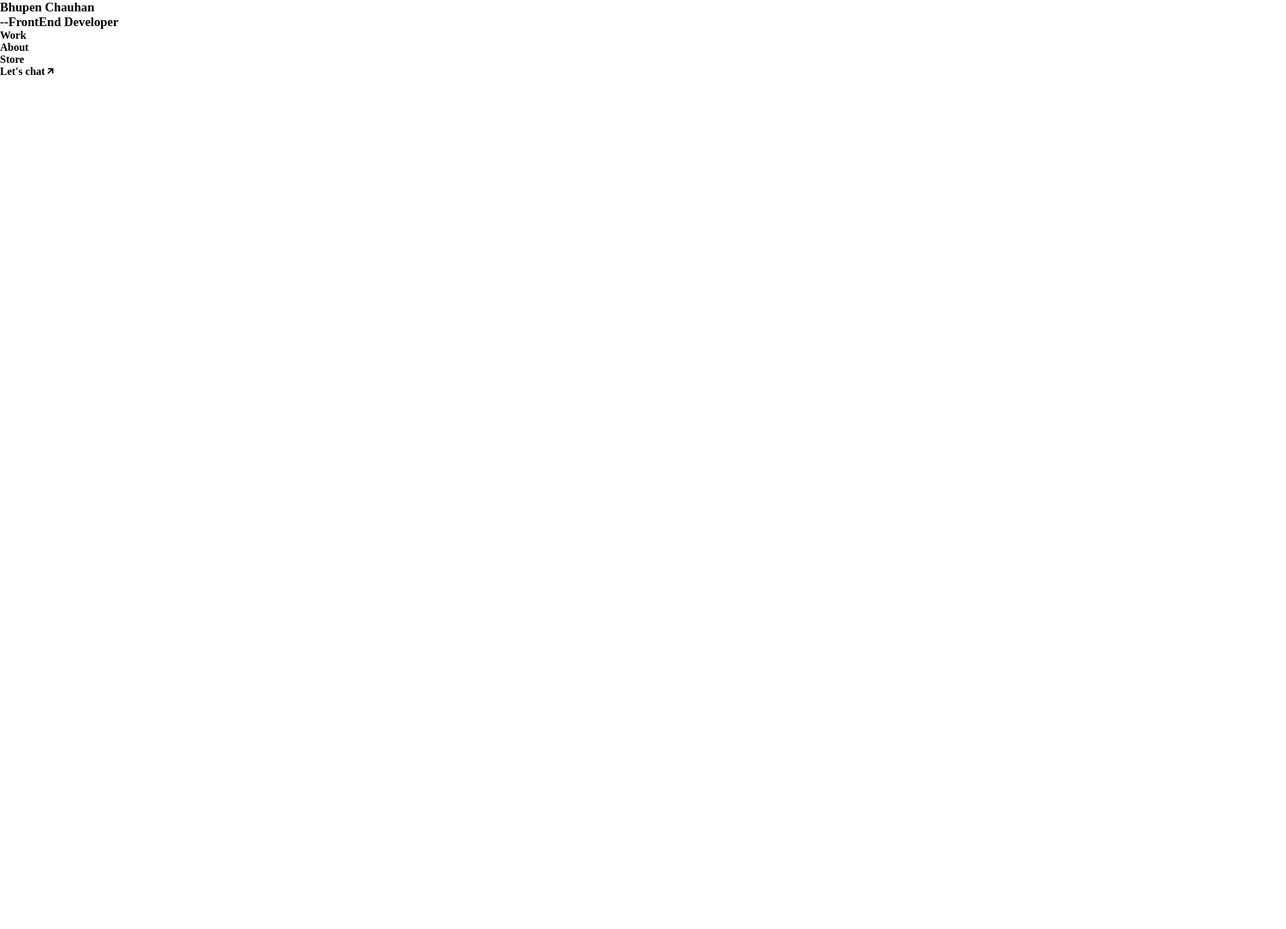
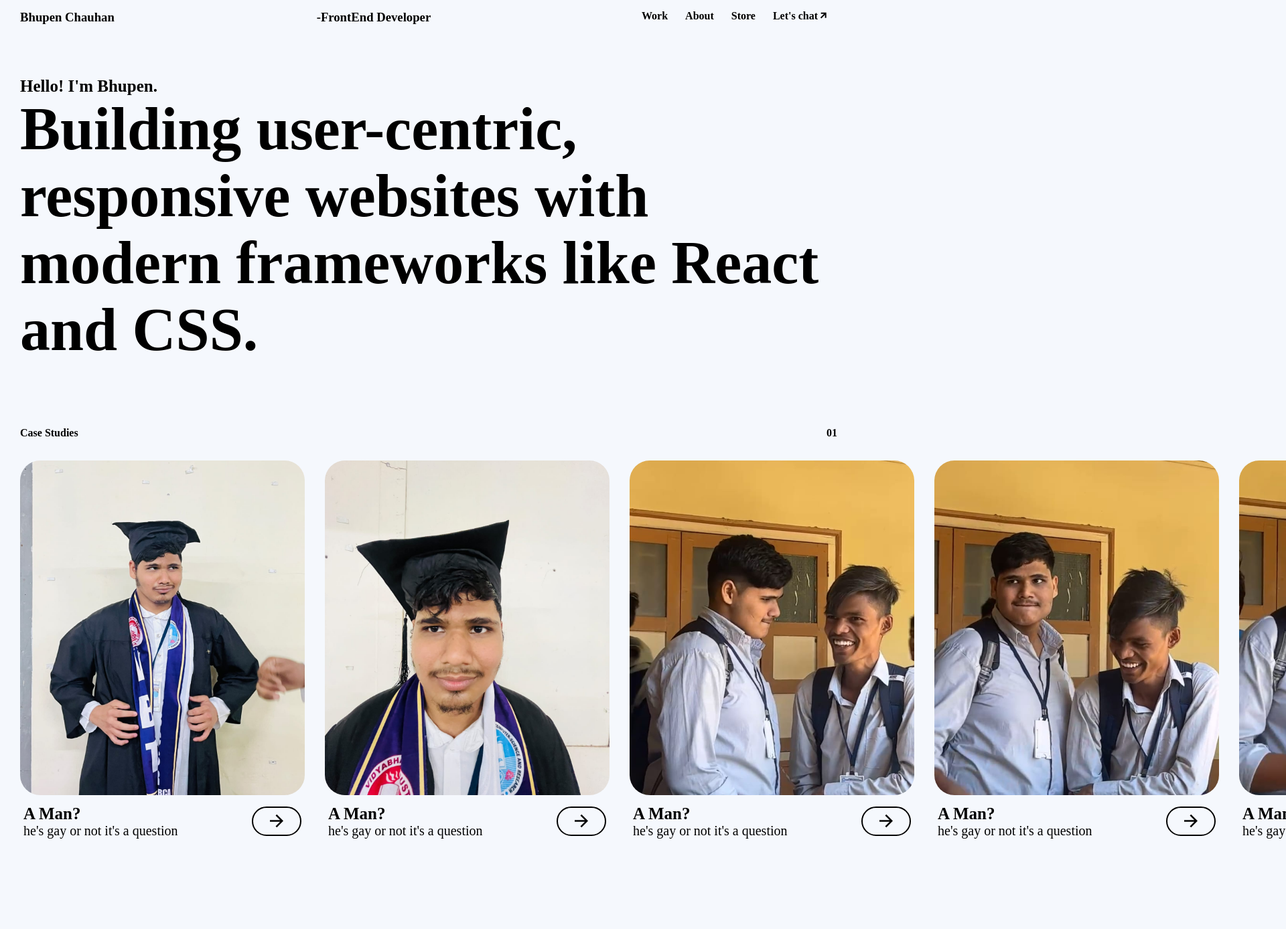
Before and after one commit to Bhupen05/Frontend, a plain HTML site: page Projects/third/index.html in a window 1280 px wide. Shown: the top 1388 px of the page at 67% size, 1920 px wide, since content can reach past the window. Before the commit the page ends 800 px from the top, so only its background shows below. Drawn offline with nearby package versions, Linux system fonts and the light colour scheme.

Commit message:
completed

```diff
--- a/Projects/third/index.html
+++ b/Projects/third/index.html
@@ -13,7 +13,7 @@
     <div id="main">
         <nav>
             <h3>Bhupen Chauhan</h3>
-            <h3>--FrontEnd Developer</h3>
+            <h3>-FrontEnd Developer</h3>
             <div id="right">
                 <h4>Work</h4>
                 <h4>About</h4>
@@ -21,7 +21,73 @@
                 <h4>Let's chat<i class="ri-arrow-right-up-line"></i></h4>
             </div>
         </nav>
+        <div id="hero">
+            <h6>Hello! I'm Bhupen.</h6>
+            <h1>Building user-centric, responsive websites with modern frameworks like React and CSS.</h1>
+        </div>
+        <div id="case">
+            <div id="top">
+                <h4>Case Studies</h4>
+                <h4>01</h4>
+            </div>
+            <div id="cards">
+                <div id="studies">
+                    <img src="./WhatsApp Image 2025-09-01 at 21.12.47_95a5f7fc.jpg" alt="">
+                <div id="bottom">
 
+                    <div id="txt">
+                        <h3>A Man?</h3>
+                        <h5>he's gay or not it's a question</h5>
+                    </div>
+                    <i class="ri-arrow-right-line"></i>
+                </div>
+            </div>
+             <div id="studies">
+                <img src="./WhatsApp Image 2025-09-01 at 21.13.10_d1637fab.jpg" alt="">
+                <div id="bottom">
+
+                    <div id="txt">
+                        <h3>A Man?</h3>
+                        <h5>he's gay or not it's a question</h5>
+                    </div>
+                    <i class="ri-arrow-right-line"></i>
+                </div>
+            </div>
+             <div id="studies">
+                <img src="./WhatsApp Image 2025-09-02 at 18.27.30_310a7659.jpg" alt="">
+                <div id="bottom">
+
+                    <div id="txt">
+                        <h3>A Man?</h3>
+                        <h5>he's gay or not it's a question</h5>
+                    </div>
+                    <i class="ri-arrow-right-line"></i>
+                </div>
+            </div>
+             <div id="studies">
+                <img src="./WhatsApp Image 2025-09-02 at 18.27.30_dd8599f8.jpg" alt="">
+                <div id="bottom">
+
+                    <div id="txt">
+                        <h3>A Man?</h3>
+                        <h5>he's gay or not it's a question</h5>
+                    </div>
+                    <i class="ri-arrow-right-line"></i>
+                </div>
+            </div>
+            <div id="studies">
+                <img src="./WhatsApp Image 2025-09-02 at 18.27.30_e5c14d40.jpg" alt="">
+                <div id="bottom">
+
+                    <div id="txt">
+                        <h3>A Man?</h3>
+                        <h5>he's gay or not it's a question</h5>
+                    </div>
+                    <i class="ri-arrow-right-line"></i>
+                </div>
+            </div>
+        </div>
+        </div>
     </div>
 </body>
 
--- a/Projects/third/style.css
+++ b/Projects/third/style.css
@@ -2,8 +2,107 @@
     margin: 0;
     padding: 0;
     box-sizing: border-box;
+    background: #F5F8FD;
 }
 html,body{
     width: 100%;
     height: 100%;
 }
+nav{
+    width: 100%;
+    height: 100px;
+    display: flex;
+    padding: 15px 30px;
+    justify-content: space-between;
+}
+nav #right{
+    width: 25%;
+    display:flex;
+    justify-content: space-around;
+}
+
+#hero{
+    width: 100%;
+    height: 100%;
+    padding: 15px 30px;
+}
+#hero h6{
+    font-size: 25px;
+}
+#hero h1{
+    font-size: 90px;
+    font-weight: 900;
+    line-height: 100px;
+
+}
+
+#case{
+    width: 100%;
+    height: 100vh;
+    padding: 80px 30px 20px 30px;
+}
+
+#case #top{
+    width: 100%;
+    height: 50px;
+    /* padding-top: 80px; */
+    /* background: #000; */
+    justify-content: space-between;
+    display: flex;
+}
+#cards{
+    width: 100%;
+    height: 100%;
+    display: flex;
+    gap: 30px;
+    justify-content: space-around;
+}
+
+#case #studies{
+    width: 100%;
+    height: 30%;
+
+}
+
+
+
+#case #studies img{
+    width: 425px;
+    height: 500px;
+    object-fit: cover;
+    border-radius: 30px;
+}
+
+#case #studies #bottom{
+    width: 425px;
+    justify-content: space-between;
+    height: 70px;
+    display: flex;
+    align-items: center;
+    padding: 30px 5px;
+}
+
+#case #studies #bottom i{
+    /* width: 100px;
+    height: 50px; */
+    border-radius: 30px;
+    padding: 3px 20px;
+    font-size: 30px;
+    font-weight: 100;
+    border: 2px solid black;
+}
+
+#case #studies #bottom i:hover{
+    background: #000;
+    color: #F5F8FD;
+}
+
+
+#case #studies #bottom h3{
+    font-size: 25px;
+}
+
+#case #studies #bottom H5{
+    font-weight: 100;
+    font-size: 20PX;
+}
```
Also changed, not shown: Projects/third/WhatsApp Image 2025-09-01 at 21.12.47_95a5f7fc.jpg (added), Projects/third/WhatsApp Image 2025-09-01 at 21.13.10_d1637fab.jpg (added), Projects/third/WhatsApp Image 2025-09-02 at 18.27.30_310a7659.jpg (added), Projects/third/WhatsApp Image 2025-09-02 at 18.27.30_dd8599f8.jpg (added), Projects/third/WhatsApp Image 2025-09-02 at 18.27.30_e5c14d40.jpg (added).
